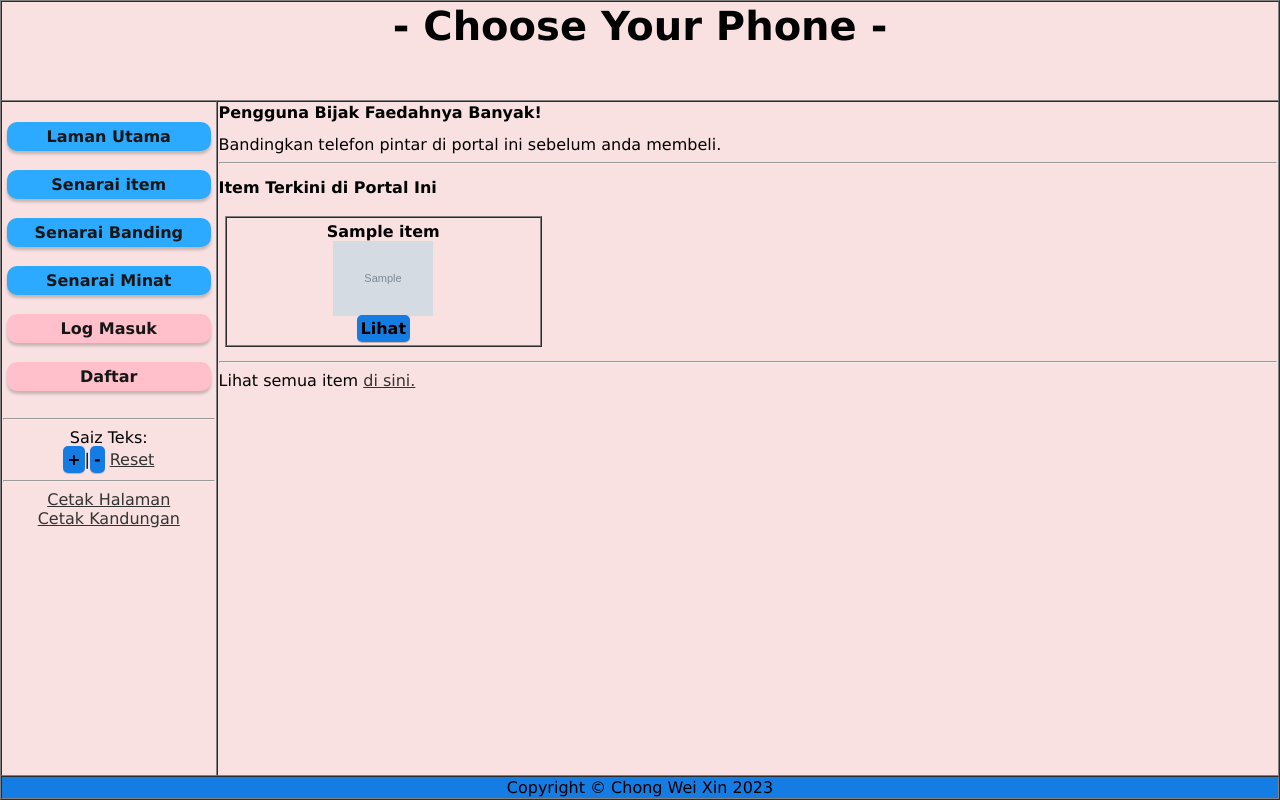
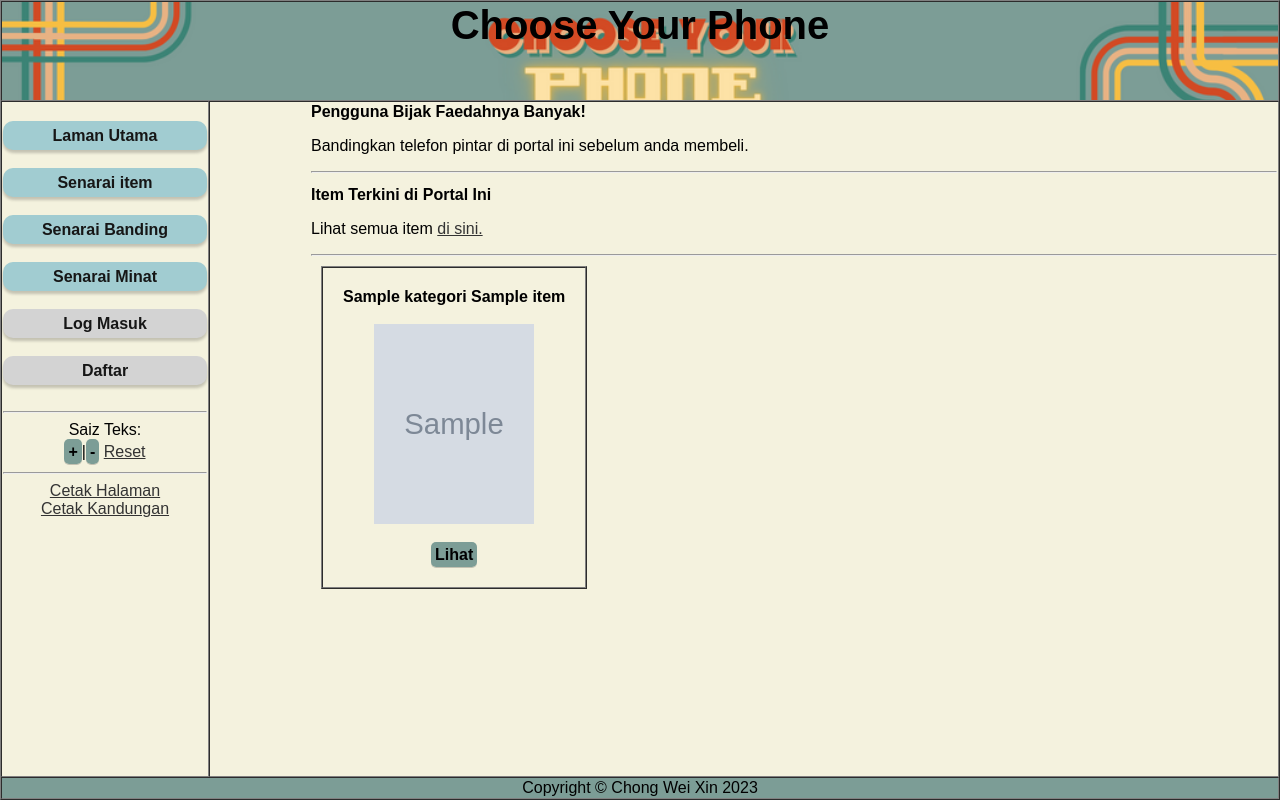
Before and after one commit to allie0407/phone-select, a PHP site: page / in a window 1280 px wide. Run offline with PHP 8.4, Linux system fonts and the light colour scheme; tables that the repository leaves empty or names only in its code hold one stand-in row (values such as "Sample post"); grey boxes marked "Sample" are stand-in pictures.

Commit message:
more stuff

```diff
--- a/admin_borang_kategori.php
+++ b/admin_borang_kategori.php
@@ -64,7 +64,7 @@ if(isset($_FILES["import"])){
 ?>
 <form method="POST" action="">
     <p>
-        <label for='name'>Nama<?php echo $label_cat;?></label><br>
+        <br><label for='name'>Tambah <?php echo $label_cat;?></label><br>
         <input type='text' name='name' id='name' value='<?php echo $name;?>'><br>
 </p>
 <p><input type="submit" value="Simpan"></p>
--- a/admin_senarai_kategori.php
+++ b/admin_senarai_kategori.php
@@ -16,7 +16,7 @@ if(isset($_GET['delete'])&& is_numeric($_GET['delete'])){
     die();
 }
 ?>
-<a class='button' href="admin_borang_kategori.php">Tambah <?php echo $label_cat;?> Baru</a><br><br>
+<br><a class='button' href="admin_borang_kategori.php">Tambah <?php echo $label_cat;?> Baru &#10133</a><br><br>
 <?php
 # Query senaraikan kategori dan bilangan item yang ada dalam kategori tersebut
 $sql="SELECT kategori.*,COUNT(item.iditem) as jumlahitem FROM kategori
--- a/banding.php
+++ b/banding.php
@@ -48,7 +48,8 @@ if(isset($_GET['id']) && is_numeric($_GET['id']) && isset($_GET['action'])){
 <?php
 # Kira item dalam senarai banding. Jika tiada item paparkan mesej masih kosong
 if(count($compare) == 0){
-    echo "<h5>Senarai Banding masih kosong. <br> Pilih beberapa item dan masukkan ke Senarai Banding untuk buat perbandingan.</h5>";
+    echo "<h5>Senarai Banding masih kosong.<br>
+    Pilih beberapa item dan masukkan ke Senarai Banding untuk buat perbandingan.</h5>";
 }else{
     # Jika sudah ada item. Gabungkan semua iditem menjadi string (untuk kegunaan dalam sql query'in')
     $idlist = implode(',',$compare);
--- a/inc_footer.php
+++ b/inc_footer.php
@@ -1,6 +1,6 @@
-</td></tr>
+</div></div></td></tr>
 <!--footer-->
-<tr><td colspan="2" align="center" height="20" bgcolor="#147ce3">Copyright © Chong Wei Xin 2023</td></tr>
+<tr><td colspan="2" align="center" height="20" bgcolor="#7C9D96">Copyright © Chong Wei Xin 2023</td></tr>
 </table>
 <script type="text/javascript">
     //skrip untuk cetak bahagian khas kandungan sahaja
--- a/inc_header.php
+++ b/inc_header.php
@@ -11,10 +11,10 @@ include('inc_settings.php');
         *{font-size: <?php echo $fontsize; ?>%;}
     </style>
 </head>
-<body background='gambar/Pink.png'>
+<body>
 
-<table width='100%' align='center' style='height: 100%;' cellpading='10' cellspacing='0' border='1' background=''>
-<tr background=''>
+<table width='100%' align='center' style='height: 100%; background: #F4F2DE;' cellpading='10' cellspacing='0' border='1' >
+<tr style='background-image: url(gambar/Banner.png); background-repeat: no-repeat; background-size: cover;'>
     <td align='center' valign='middle' colspan='2' style='height: 100px;'>
         <h1 style='font-size:40px'><?php echo $portal_name; ?></h1>
     </td>
@@ -22,7 +22,7 @@ include('inc_settings.php');
 
 <tr>
 <!-- menu -->
-<td width='15%' valign='top' align='center'>
+<td width='15%' valign='top' align='center' style='background:;'>
     <?php
     # Semak jika ada item dalam session senarai banding, paparkan kiraan item
     if(!empty($_SESSION['compare'])){?>
@@ -39,18 +39,18 @@ include('inc_settings.php');
     if($_SESSION['level']=='visitor'){
     ?>
         <!-- menu ini dipaparkan kepada pengguna yang belum log masuk akaun -->
-        <a class='mainmenu' href='login.php' style='background: pink;'>Log Masuk</a><br>
-        <a class='mainmenu' href='daftar.php' style='background: pink;'>Daftar</a><br>
+        <a class='mainmenu' href='login.php' style='background: lightgrey;'>Log Masuk</a><br>
+        <a class='mainmenu' href='daftar.php' style='background: lightgrey;'>Daftar</a><br>
         <?php
         }else{
         ?>
         <!--menu ini dipaparkan kepada pengguna yang sudah log masuk akaun-->
-            <a class='mainmenu' href='logout.php' style='background:pink;'>Log Keluar</a><br>
+            <a class='mainmenu' href='logout.php' style='background: lightgrey;'>Log Keluar</a><br>
         <?php
         }
         if($_SESSION['level']=='admin'){?>
             <!--menu ini dipaparkan kepada admin sahaja-->
-            <h3>Menu Admin</h3>
+            <h3><u>Menu Admin</u></h3>
             <a class='mainmenu' href='admin_senarai_item.php'>Urus Item</a><br>
             <a class='mainmenu' href='admin_borang_item.php'>Tambah Item</a><br>
             <a class='mainmenu' href='admin_senarai_kategori.php'>Urus</a><br>
@@ -66,4 +66,6 @@ Saiz Teks:<br>
 <a href='javascript:void(0);'onclick='printcontent("printcontent")'>Cetak Kandungan</a>
 </td>
 
-<td width='80%' valign='top'id='printcontent'>
+<td width='100%' valign='top' id='printcontent'>
+<div style='margin-left: 100px;'>
+<div>
--- a/inc_settings.php
+++ b/inc_settings.php
@@ -1,6 +1,6 @@
 <?php
 # Nama sistem, dipaparkan di header dan title pelayar web
-$portal_name='- Choose Your Phone -';
+$portal_name='Choose Your Phone';
 
 # Maklumat pangkalan data
 $dbname='phoneselect';
--- a/index.php
+++ b/index.php
@@ -4,10 +4,12 @@ include('inc_header.php');
 ?>
 
 <h2>Pengguna Bijak Faedahnya Banyak!</h2>
-Bandingkan telefon pintar di portal ini sebelum anda membeli.
+<p>Bandingkan telefon pintar di portal ini sebelum anda membeli.</p>
 <hr>
 <h2>Item Terkini di Portal Ini</h2>
-<div class='row'>
+<p>Lihat semua item <a href='senarai_item.php'>di sini.</a></p>
+<hr>
+
     <?php
     # Dapatkan item terkini untuk dipaparkan
     $sql="SELECT item.*,kategori.namakategori as kategori FROM item
@@ -17,7 +19,7 @@ Bandingkan telefon pintar di portal ini sebelum anda membeli.
 
     if(mysqli_num_rows($result)>0){
 
-        echo"<table class='column' width=30%' border='1' cellspacing='0' cellpadding='4'>";
+        echo"<table class='column' width='fit' border='1' cellspacing='0' cellpadding='20'>";
 
         while($row=mysqli_fetch_array($result)){
             $iditem=$row['iditem'];
@@ -26,14 +28,14 @@ Bandingkan telefon pintar di portal ini sebelum anda membeli.
             $gambar=$row['gambar'];
 
             if(!empty($gambar)){
-                $img="<img src='gambar/item/$gambar' width='100'>";
+                $img="<img src='gambar/item/$gambar' width='160' height='200'>";
             }else{
                 $img="";
             }
 
-            echo "<tr><td align='center'>
-            <strong>$name</strong><br>$img<br><a class='button' href='papar_item.php?id=$iditem'>Lihat</a>
-            </td></tr>";
+            echo "<td align='center'>
+            <strong>$kategori $name</strong><br><br>$img<br><br><a class='button' href='papar_item.php?id=$iditem'>Lihat</a>
+            </td>";
         }
 
         echo "</table>";
@@ -41,9 +43,7 @@ Bandingkan telefon pintar di portal ini sebelum anda membeli.
         echo"Item belum dimasukkan.";
     }
     ?>
-    </div>
-    <hr>
-    Lihat semua item <a href='senarai_item.php'>di sini.</a>
+
     <?php
 
     # Panggil kandungan fail:
--- a/login.php
+++ b/login.php
@@ -30,13 +30,13 @@ if(isset($_POST['username'])&& isset($_POST['password'])){
 ?>
 <table width='400' height='100%' align='center'>
     <tr><td align='center'>
-        <h2>Log Masuk</h2>
+        <br><h2>Log Masuk</h2>
         <p>Jika anda belum mempunyai akaun, klik <a href='daftar.php'>Daftar</a>.</p>
         <form method="POST" action=''>
             <label>Username</label><br>
-            <input type="text" name="username" required><br><br>
+            <input type="text" name="username" required autocomplete="off"><br><br>
             <label>Password</label><br>
-            <input type="password" name="password" required><br><br>
+            <input type="password" name="password" required autocomplete="off"><br><br>
             <input type="submit" name="" value="Log Masuk">
 </form>
 </td><tr>
--- a/minat.php
+++ b/minat.php
@@ -45,7 +45,7 @@ if(isset($_GET['id']) && is_numeric($_GET['id']) && isset($_GET['action'])){
     }
 }
 ?>
-<h2>Senarai Minat</h2>
+<h2>Senarai Minat &#10084</h2>
 <p>Simpan item yang anda minat di sini untuk mudah rujuk dan beli di masa hadapan.<br>
 Senarai Minat akan kekal di dalam akaun anda walaupun sudah Log Keluar daripada portal ini.</p>
 <?php
--- a/senarai_item.php
+++ b/senarai_item.php
@@ -98,7 +98,7 @@ if(mysqli_num_rows($result)>0){
         $banding3 = $row['banding3'];
 
         if(!empty($gambar)){
-            $img="<img src='gambar/item/$gambar' width='100%'>";
+            $img="<img src='gambar/item/$gambar' width='100' height='100'>";
         }else{
             $img = "";
         }
@@ -118,7 +118,7 @@ if(mysqli_num_rows($result)>0){
         $harga = $row['harga'];
 
         if(!empty($gambar)){
-            $img="<img src='gambar/item/$gambar' width='100%'>";
+            $img="<img src='gambar/item/$gambar' width='100' height='100'>";
         }else{
             $img="Tiada gambar.";
         }
--- a/style.css
+++ b/style.css
@@ -1,7 +1,7 @@
 body{
     margin: 0px;
     padding: 0px;
-    font-family: Verdana, Geneva, Tahoma, sans-serif;
+    font-family: Arial, Helvetica, sans-serif;
 }
 .row{
     width: 100%;
@@ -12,24 +12,24 @@ body{
     clear: both;
 }
 .column{
-    float: left;
-    margin: 6px;
+    float: center;
+    margin: 10px;
 }
 td{
     vertical-align: top;
 }
 input, textarea, select{
-    border: 2px solid#0c95fe;
+    border: 2px solid#A1CCD1;
     border-radius: 8px;
 }
 input:focus, textarea:focus{
-    background-color: aliceblue;
+    background-color: #A1CCD1;
 }
 .mainmenu{
     display: block;
     width: 200px;
     height: 25px;
-    background: #2baaff;
+    background: #A1CCD1;
     padding: 2px;
     text-align: center;
     border-radius: 10px;
@@ -40,10 +40,10 @@ input:focus, textarea:focus{
     text-decoration: none;
 }
 .mainmenu:hover{
-    background: linear-gradient(pink,lightpink);
+    background: linear-gradient(#7C9D96,#7C9D96);
 }
 .button{
-    background: #147ce3;
+    background:#7C9D96;
     padding: 4px;
     text-align: center;
     border-radius: 5px;
@@ -54,7 +54,7 @@ input:focus, textarea:focus{
     text-decoration: none;
 }
 .button:hover{
-    background: linear-gradient(pink,lightpink);
+    background: linear-gradient(#A1CCD1,#A1CCD1);
 }
 
 a{
```
Also changed, not shown: admin_borang_item.php (+7 -7 lines), admin_senarai_item.php (+6 -6 lines), daftar.php (+4 -4 lines), papar_item.php (+4 -4 lines), gambar/Banner.png.
